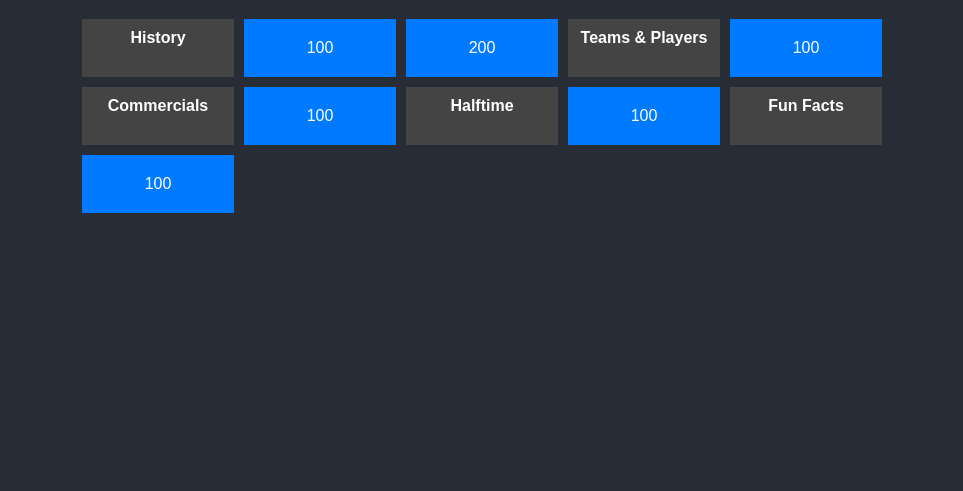
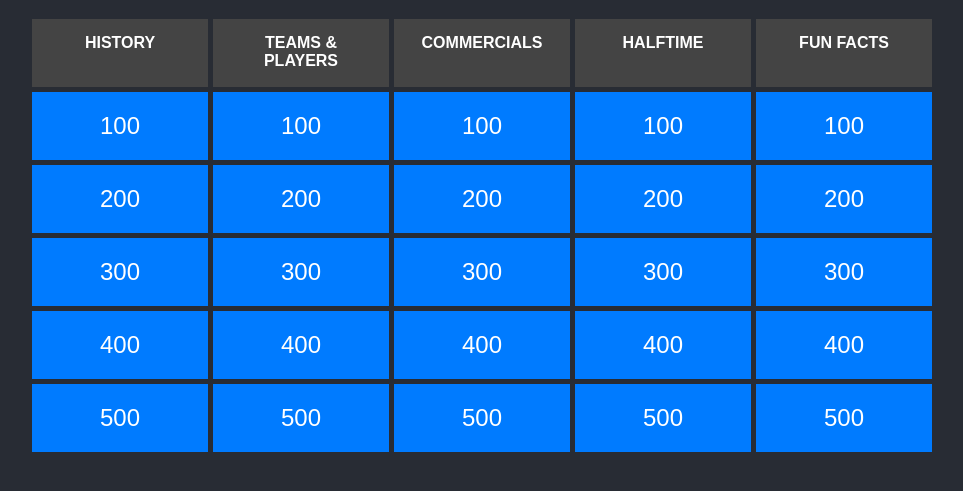
Before and after one commit to karthikcoding/jeopardy, a plain HTML site: page index.html in a window 1280 px wide. Shown: the part 61-552 px from the top of the page, without its empty margins (158-1121 px from the left). Drawn offline with Linux system fonts and the light colour scheme.

Commit message:
Update index.html

```diff
--- a/index.html
+++ b/index.html
@@ -6,12 +6,14 @@
     <title>Super Bowl Jeopardy</title>
     <style>
         body { font-family: Arial, sans-serif; text-align: center; background-color: #282c34; color: white; }
-        .jeopardy-board { display: grid; grid-template-columns: repeat(5, 1fr); gap: 10px; max-width: 800px; margin: 20px auto; }
-        .category { font-weight: bold; padding: 10px; background: #444; }
-        .question { background: #007bff; padding: 20px; cursor: pointer; }
+        .jeopardy-board { display: grid; grid-template-columns: repeat(5, 1fr); grid-template-rows: repeat(6, 1fr); gap: 5px; max-width: 900px; margin: 20px auto; }
+        .category { font-weight: bold; padding: 15px; background: #444; text-transform: uppercase; }
+        .question { background: #007bff; padding: 20px; cursor: pointer; font-size: 1.5em; text-align: center; }
+        .question:hover { background: #0056b3; }
         .modal { display: none; position: fixed; top: 0; left: 0; width: 100%; height: 100%; background: rgba(0,0,0,0.8); justify-content: center; align-items: center; }
-        .modal-content { background: white; color: black; padding: 20px; max-width: 500px; text-align: left; }
+        .modal-content { background: white; color: black; padding: 20px; max-width: 500px; text-align: left; border-radius: 10px; }
         .close { margin-top: 10px; cursor: pointer; display: block; text-align: center; }
+        button { padding: 10px; margin: 5px; font-size: 1em; }
     </style>
 </head>
 <body>
@@ -27,11 +29,20 @@
         const categories = ["History", "Teams & Players", "Commercials", "Halftime", "Fun Facts"];
         const questions = [
             [{q: "Who won the first Super Bowl?", a: ["Packers", "Chiefs", "Bears", "Giants"], correct: 0},
-             {q: "Which team has won the most Super Bowls?", a: ["Cowboys", "Steelers", "49ers", "Patriots"], correct: 3}],
-            [{q: "Which team is called 'America's Team'?", a: ["Patriots", "Cowboys", "Packers", "Steelers"], correct: 1}],
-            [{q: "Which company uses Clydesdale horses in ads?", a: ["Coca-Cola", "Budweiser", "Ford", "Pepsi"], correct: 1}],
-            [{q: "Who had the most-watched halftime show?", a: ["Michael Jackson", "Katy Perry", "Rihanna", "Beyoncé"], correct: 1}],
-            [{q: "How long is a football field?", a: ["100 yards", "120 yards", "150 yards", "90 yards"], correct: 1}]
+             {q: "Which team has won the most Super Bowls?", a: ["Cowboys", "Steelers", "49ers", "Patriots"], correct: 3},
+             {q: "What year was the first Super Bowl played?", a: ["1965", "1967", "1970", "1958"], correct: 1},
+             {q: "Who was the first Super Bowl MVP?", a: ["Bart Starr", "Joe Namath", "Terry Bradshaw", "Johnny Unitas"], correct: 0},
+             {q: "Which team lost four straight Super Bowls?", a: ["Vikings", "Bills", "Chargers", "Falcons"], correct: 1}],
+            [{q: "Which team is called 'America's Team'?", a: ["Patriots", "Cowboys", "Packers", "Steelers"], correct: 1},
+             {q: "Which city has hosted the most Super Bowls?", a: ["Miami", "New Orleans", "Los Angeles", "Dallas"], correct: 0},
+             {q: "Which player has the most Super Bowl rings?", a: ["Joe Montana", "Tom Brady", "Terry Bradshaw", "Peyton Manning"], correct: 1},
+             {q: "Which team has never appeared in a Super Bowl?", a: ["Browns", "Jaguars", "Lions", "All of the above"], correct: 3},
+             {q: "Which player has the most Super Bowl MVP awards?", a: ["Joe Montana", "Tom Brady", "Jerry Rice", "Peyton Manning"], correct: 1}],
+            [{q: "Which company uses Clydesdale horses in ads?", a: ["Coca-Cola", "Budweiser", "Ford", "Pepsi"], correct: 1},
+             {q: "What was the first Super Bowl commercial to cost over $1 million?", a: ["Coca-Cola", "Apple Macintosh", "Nike", "Pepsi"], correct: 1},
+             {q: "Which candy had a famous ad featuring Betty White?", a: ["M&M’s", "Snickers", "Twix", "Reese’s"], correct: 1},
+             {q: "Which brand ran the ‘Crash the Super Bowl’ contest?", a: ["Doritos", "Pepsi", "Mountain Dew", "Tostitos"], correct: 0},
+             {q: "Which Super Bowl commercial featured a boy dressed as Darth Vader?", a: ["Toyota", "Volkswagen", "Chevrolet", "Hyundai"], correct: 1}],
         ];
 
         function createBoard() {
@@ -41,14 +52,16 @@
                 catDiv.className = "category";
                 catDiv.textContent = category;
                 board.appendChild(catDiv);
-                questions[index].forEach((question, qIndex) => {
+            });
+            for (let row = 0; row < 5; row++) {
+                for (let col = 0; col < 5; col++) {
                     let qDiv = document.createElement("div");
                     qDiv.className = "question";
-                    qDiv.textContent = (qIndex + 1) * 100;
-                    qDiv.onclick = () => showQuestion(index, qIndex);
+                    qDiv.textContent = (row + 1) * 100;
+                    qDiv.onclick = () => showQuestion(col, row);
                     board.appendChild(qDiv);
-                });
-            });
+                }
+            }
         }
 
         function showQuestion(catIndex, qIndex) {
```
